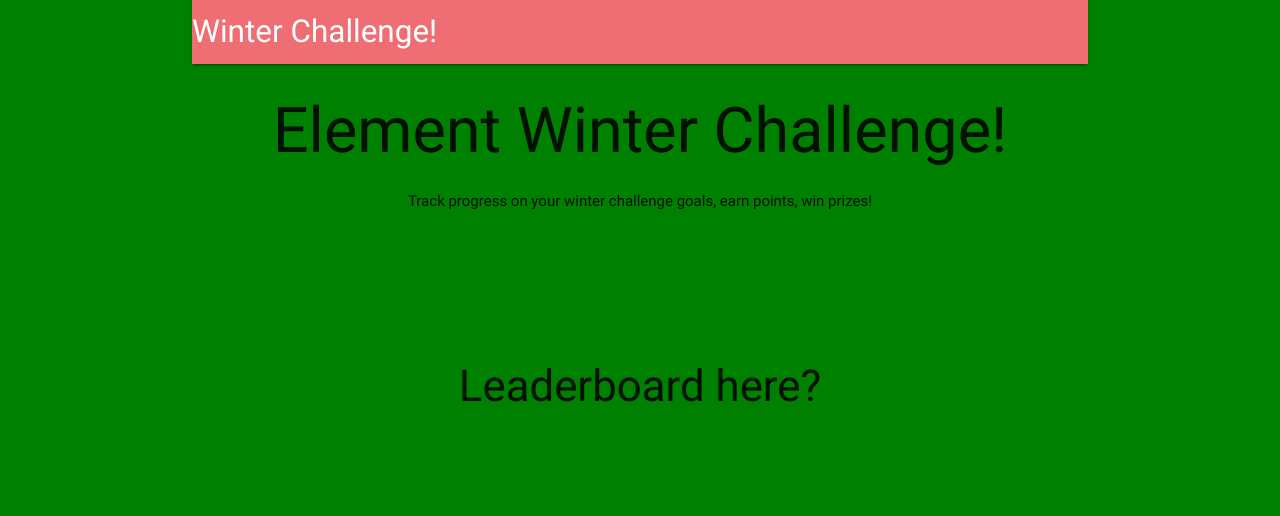
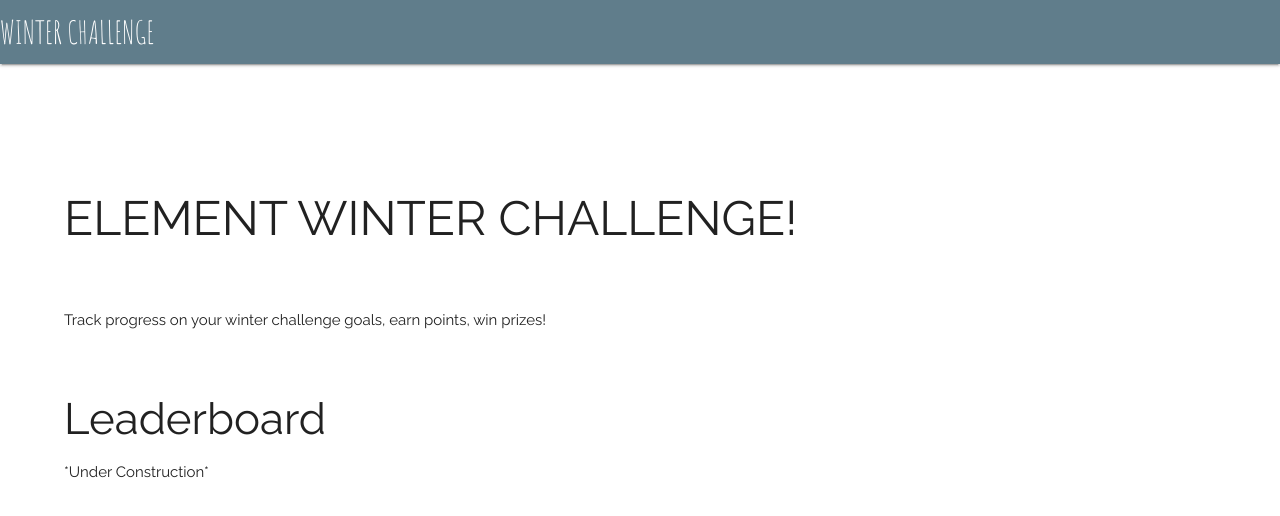
Before and after one commit to currymich/winter-challenge, a React (Create React App) app in the folder client/: page / in a window 1280 px wide. Shown: the top 516 px of the page. Built offline with nearby package versions, Linux system fonts and the light colour scheme; no server answers.

Commit message:
css update 12/17 10:52PM

```diff
--- a/client/public/style.css
+++ b/client/public/style.css
@@ -1,7 +1,18 @@
+@import url('https://fonts.googleapis.com/css?family=Raleway');
+@import url('https://fonts.googleapis.com/css?family=Amatic+SC');
+
 form a {
   margin-left: 10px;
 }
 
-body {
-  background-color: green;
-}
+#root .container{font-family: "Raleway",sans-serif; width: 100%;}
+
+.container div.nav-wrapper{background-color: #607d8b;}
+.container .nav-wrapper a.left.brand-logo{font-family: 'Amatic SC', cursive; text-transform:uppercase;}
+
+.login.btn{background-color: #d6635b;}
+
+.wc-landing--heading{padding:10% 5% 5%;}
+.wc-landing--heading h1{font-size: 3.2rem; text-transform: uppercase; margin:0;}
+
+.wc-landing--section{margin: 0 5% 5%;}
--- a/client/src/components/Header.js
+++ b/client/src/components/Header.js
@@ -10,13 +10,13 @@ class Header extends Component {
       case null:
         return;
       case false:
-        return <li><a className="waves-effect waves-light btn" href="/auth/google">Login</a></li>;
+        return <li><a className="login waves-effect waves-light btn" href="/auth/google">Login</a></li>;
       default:  //user IS logged in
         return (
           <ul>
             <li>{`${auth.name} (${this.props.points})`}</li>
             <li>
-              <a className="waves-effect waves-light btn" href="/api/logout">
+              <a className="logout waves-effect waves-light btn" href="/api/logout">
                 Logout
               </a>
             </li>
@@ -33,7 +33,7 @@ class Header extends Component {
             className="left brand-logo"
             to={this.props.auth ? '/dashboard' : '/'}
           >
-            Winter Challenge!
+            WINTER CHALLENGE
           </Link>
           <ul className="right">
             {this.renderLogin()}
--- a/client/src/components/Landing.js
+++ b/client/src/components/Landing.js
@@ -2,14 +2,18 @@ import React from 'react';
 
 const Landing = () => {
   return (
-    <div style={{ textAlign: 'center' }}>
-      <h1>
-        Element Winter Challenge!
-      </h1>
-      Track progress on your winter challenge goals, earn points, win prizes!
-
-      <div style={{ marginTop: '10em' }}>
-        <h3>Leaderboard here?</h3>
+    <div className='wc-landing--wrapper'>
+      <div className='wc-landing--heading'>
+        <h1>
+          Element Winter Challenge!
+        </h1>
+      </div>
+      <div className='wc-landing--section'>
+        Track progress on your winter challenge goals, earn points, win prizes!
+      </div>
+      <div className='wc-landing--section leaderboard'>
+        <h3>Leaderboard</h3>
+        <p>*Under Construction*</p>
       </div>
     </div>
   )
```
